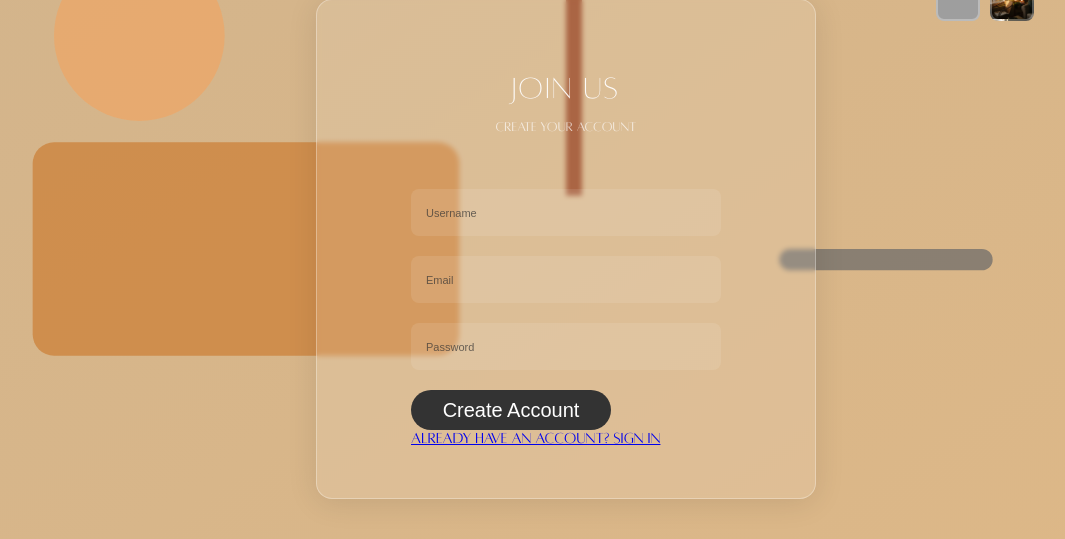
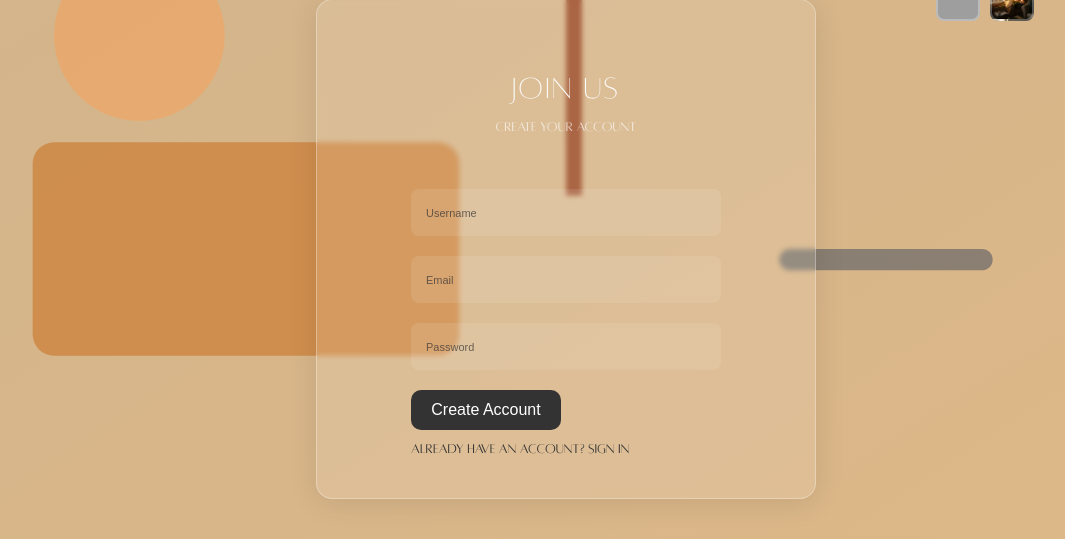
Before and after one commit to renad03-20/todo-list, a Django app: page /register/ in a window 1280 px wide. Shown: the part 151-690 px from the top of the page, without its empty margins (74-1139 px from the left). Run offline with Django 5.2, Linux system fonts and the light colour scheme; grey boxes are pictures that could not be loaded.

Commit message:
css for register and login

```diff
--- a/todo_app/static/css/authentication.css
+++ b/todo_app/static/css/authentication.css
@@ -44,11 +44,11 @@ input:hover {
 .auth-btn {
     background-color: #333;
     color: white;
-    font-size: 20px;
+    font-size: 16px;
     font-weight:300;
     border: none;
-    border-radius: 25px; /* Make it perfectly round */
-    width: 200px;
+    border-radius: 10px; /* Make it perfectly round */
+    width: 150px;
     height: 40px;
     cursor: pointer;
     transition: all 0.3s ease;
@@ -61,3 +61,22 @@ input:hover {
     background-color: #555;
     transform: scale(1.05);
 }
+.messages{
+    color: red;
+    font-size: 14px;
+    text-align: center;
+    margin-bottom: 10px;
+}
+.auth-links{
+    margin-top: 10px;
+}
+.auth-links a{
+    color: #333;
+    text-decoration: none;
+    font-size: 14px;
+    transition: color 0.3s ease;
+    margin-top: 20px;
+}
+.auth-links a:hover {
+    color: #555;
+}
```
